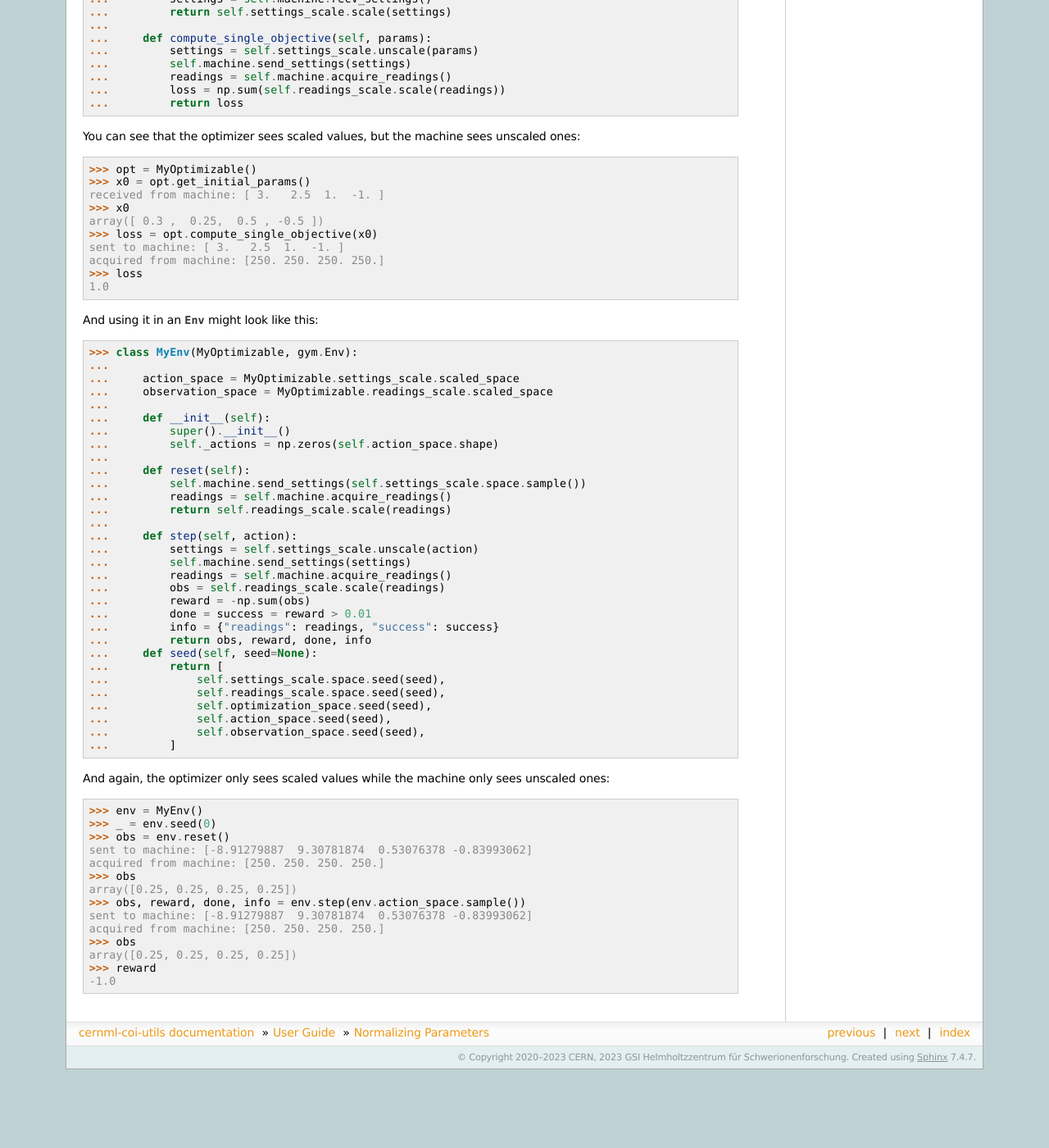
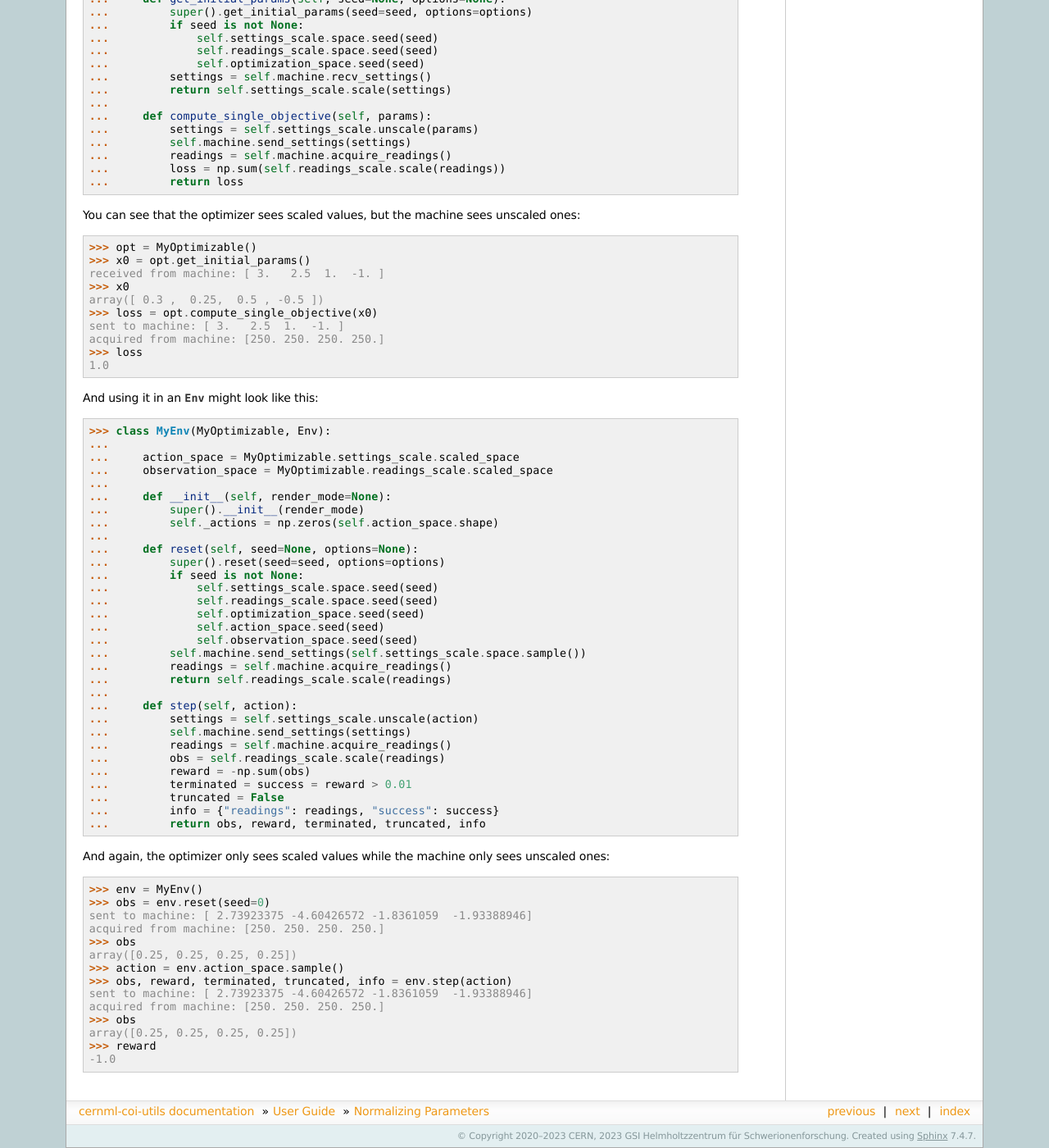
Before and after one commit to geoff-project/coi-utils, a Sphinx documentation site: the page built from docs/guide/gym_utils.rst, in a window 1280 px wide and 1400 px high, scrolled down 1275 px. Shown: the whole window at 82% size. Built offline with Sphinx 7.4.7, drawn with Linux system fonts in a browser that asks for light colours; the version number could not be read and is left out; before the commit the page ends 2579 px from its top, so only the background shows below that; some of the changed text lies outside the part shown.

Commit message:
Switch to new Gymnasium API and coi 0.9.

```diff
--- a/docs/conf.py
+++ b/docs/conf.py
@@ -43,6 +43,7 @@ else:
 
 if t.TYPE_CHECKING:
     # pylint: disable = unused-import
+    from sphinx import addnodes
     from sphinx.application import Sphinx
     from sphinx.environment import BuildEnvironment
 
@@ -168,8 +169,9 @@ def acc_py_docs_link(repo: str) -> str:
 
 
 intersphinx_mapping = {
+    "cmmnbuild": (acc_py_docs_link("scripting-tools/cmmnbuild-dep-manager"), None),
     "coi": (acc_py_docs_link("geoff/cernml-coi"), None),
-    "cmmnbuild": (acc_py_docs_link("scripting-tools/cmmnbuild-dep-manager"), None),
+    "gym": ("https://gymnasium.farama.org/", None),
     "jpype": ("https://jpype.readthedocs.io/en/latest/", None),
     "mpl": ("https://matplotlib.org/stable/", None),
     "np": ("https://numpy.org/doc/stable/", None),
@@ -260,7 +262,10 @@ def make_external_ref(
 
 
 def _fix_crossrefs(
-    app: Sphinx, env: BuildEnvironment, node: nodes.Inline, contnode: nodes.TextElement
+    app: Sphinx,
+    env: BuildEnvironment,
+    node: addnodes.pending_xref,
+    contnode: nodes.TextElement,
 ) -> t.Optional[nodes.Element]:
     # Autodoc doesn't handle typing.TypeVar correctly.
     if node["reftarget"].rpartition(".")[-1] == "T":
@@ -268,8 +273,8 @@ def _fix_crossrefs(
         return intersphinx.missing_reference(app, env, node, contnode)
     # Intersphinx cannot read the :canonical: attribute on the ..class
     # directive for Box.
-    if node["reftarget"] == "gym.spaces.box.Box":
-        node["reftarget"] = "coi:gym.spaces.Box"
+    if node["reftarget"] == "gymnasium.spaces.box.Box":
+        node["reftarget"] = "gymnasium.spaces.Box"
         return intersphinx.missing_reference(app, env, node, contnode)
     # Cross-link Java documentation.
     if node["reftarget"] == "cern.accsoft.commons.value.Value":
--- a/docs/guide/gym_utils.rst
+++ b/docs/guide/gym_utils.rst
@@ -12,16 +12,16 @@ The COI have inherited a rich API to specify exactly the domain on which an
 optimization problem is specified and what bounds it has to respect.
 Nonetheless, for the time being, COI restricts the domains of optimization
 problems: `~cernml.coi.SingleOptimizable.optimization_space`,
-`~gym.Env.observation_space` and `~gym.Env.action_space` all must have
-symmetric and normalized bounds, i.e. [−1; +1].
+`~gymnasium.Env.observation_space` and `~gymnasium.Env.action_space` all must
+have symmetric and normalized bounds, i.e. [−1; +1].
 
 Consequently, most optimization problems have to perform conversions from the
 *scaled* inputs of
 :meth:`~cernml.coi.SingleOptimizable.compute_single_objective()` and
-:meth:`~gym.Env.step()` (in [−1; +1]) to the *unscaled* inputs of the actual
-machines [x₁; x₂]. In addition, :meth:`~gym.Env.step()` also has to convert
-from *unscaled* observations on the real machine to *scaled* observations in
-the range [−1; +1].
+:func:`~gymnasium.Env.step()` (in [−1; +1]) to the *unscaled* inputs of the
+actual machines [x₁; x₂]. In addition, :func:`~gymnasium.Env.step()` also has
+to convert from *unscaled* observations on the real machine to *scaled*
+observations in the range [−1; +1].
 
 This procedure is cumbersome and error-prone. It is easy to forget scaling or
 unscaling a value; or to scale or unscale it twice; or to use the wrong scaling
@@ -37,10 +37,10 @@ Take this toy machine as an example:
 
 .. code-block:: python
 
-    >>> import gym
     >>> import numpy as np
     >>> from cernml import coi, gym_utils
-    >>> from gym.spaces import Box
+    >>> from gymnasium import Env
+    >>> from gymnasium.spaces import Box
     >>>
     >>> class Machine:
     ...     SETTINGS_LIMITS = np.array([10.0, 10.0, 2.0, 2.0])
@@ -67,7 +67,7 @@ look like this:
     >>> class MyOptimizable(coi.SingleOptimizable):
     ...
     ...     metadata = {
-    ...         'render.modes': [],
+    ...         'render_modes': [],
     ...         'coi.machine': coi.Machine.NO_MACHINE,
     ...     }
     ...     # Scale settings into [−1; +1].
@@ -86,10 +86,16 @@ look like this:
     ...
     ...     optimization_space = settings_scale.scaled_space
     ...
-    ...     def __init__(self):
+    ...     def __init__(self, render_mode=None):
+    ...         super().__init__(render_mode)
     ...         self.machine = Machine()
     ...
-    ...     def get_initial_params(self):
+    ...     def get_initial_params(self, seed=None, options=None):
+    ...         super().get_initial_params(seed=seed, options=options)
+    ...         if seed is not None:
+    ...             self.settings_scale.space.seed(seed)
+    ...             self.readings_scale.space.seed(seed)
+    ...             self.optimization_space.seed(seed)
     ...         settings = self.machine.recv_settings()
     ...         return self.settings_scale.scale(settings)
     ...
@@ -116,20 +122,27 @@ unscaled ones:
     >>> loss
     1.0
 
-And using it in an `~gym.Env` might look like this:
+And using it in an `~gymnasium.Env` might look like this:
 
 .. code-block:: python
 
-    >>> class MyEnv(MyOptimizable, gym.Env):
+    >>> class MyEnv(MyOptimizable, Env):
     ...
     ...     action_space = MyOptimizable.settings_scale.scaled_space
     ...     observation_space = MyOptimizable.readings_scale.scaled_space
     ...
-    ...     def __init__(self):
-    ...         super().__init__()
+    ...     def __init__(self, render_mode=None):
+    ...         super().__init__(render_mode)
     ...         self._actions = np.zeros(self.action_space.shape)
     ...
-    ...     def reset(self):
+    ...     def reset(self, seed=None, options=None):
+    ...         super().reset(seed=seed, options=options)
+    ...         if seed is not None:
+    ...             self.settings_scale.space.seed(seed)
+    ...             self.readings_scale.space.seed(seed)
+    ...             self.optimization_space.seed(seed)
+    ...             self.action_space.seed(seed)
+    ...             self.observation_space.seed(seed)
     ...         self.machine.send_settings(self.settings_scale.space.sample())
     ...         readings = self.machine.acquire_readings()
     ...         return self.readings_scale.scale(readings)
@@ -140,17 +153,10 @@ And using it in an `~gym.Env` might look like this:
     ...         readings = self.machine.acquire_readings()
     ...         obs = self.readings_scale.scale(readings)
     ...         reward = -np.sum(obs)
-    ...         done = success = reward > 0.01
+    ...         terminated = success = reward > 0.01
+    ...         truncated = False
     ...         info = {"readings": readings, "success": success}
-    ...         return obs, reward, done, info
-    ...     def seed(self, seed=None):
-    ...         return [
-    ...             self.settings_scale.space.seed(seed),
-    ...             self.readings_scale.space.seed(seed),
-    ...             self.optimization_space.seed(seed),
-    ...             self.action_space.seed(seed),
-    ...             self.observation_space.seed(seed),
-    ...         ]
+    ...         return obs, reward, terminated, truncated, info
 
 And again, the optimizer only sees scaled values while the machine only sees
 unscaled ones:
@@ -158,14 +164,14 @@ unscaled ones:
 .. code-block:: python
 
     >>> env = MyEnv()
-    >>> _ = env.seed(0)
-    >>> obs = env.reset()
-    sent to machine: [-8.91279887  9.30781874  0.53076378 -0.83993062]
+    >>> obs = env.reset(seed=0)
+    sent to machine: [ 2.73923375 -4.60426572 -1.8361059  -1.93388946]
     acquired from machine: [250. 250. 250. 250.]
     >>> obs
     array([0.25, 0.25, 0.25, 0.25])
-    >>> obs, reward, done, info = env.step(env.action_space.sample())
-    sent to machine: [-8.91279887  9.30781874  0.53076378 -0.83993062]
+    >>> action = env.action_space.sample()
+    >>> obs, reward, terminated, truncated, info = env.step(action)
+    sent to machine: [ 2.73923375 -4.60426572 -1.8361059  -1.93388946]
     acquired from machine: [250. 250. 250. 250.]
     >>> obs
     array([0.25, 0.25, 0.25, 0.25])
--- a/docs/guide/renderer.rst
+++ b/docs/guide/renderer.rst
@@ -95,7 +95,7 @@ Acc-Py tutorial`_.
     >>> import numpy as np
     >>> from cernml import coi
     >>> from cernml.mpl_utils import make_renderer
-    >>> from gym.spaces import Box
+    >>> from gymnasium.spaces import Box
     >>>
     >>> class MyProblem(coi.SingleOptimizable):
     ...     metadata = {
--- a/pyproject.toml
+++ b/pyproject.toml
@@ -134,5 +134,5 @@ explicit_package_bases = true
 mypy_path = '$MYPY_CONFIG_FILE_DIR/src'
 
 [[tool.mypy.overrides]]
-module = ['scipy.*', 'gym.*', 'matplotlib.*']
+module = ['scipy.*', 'matplotlib.*']
 ignore_missing_imports = true
```
Also changed, not shown: README.md (+1 -1 lines), docs/guide/japc_utils.rst (+4 -4 lines), 2 other files.
